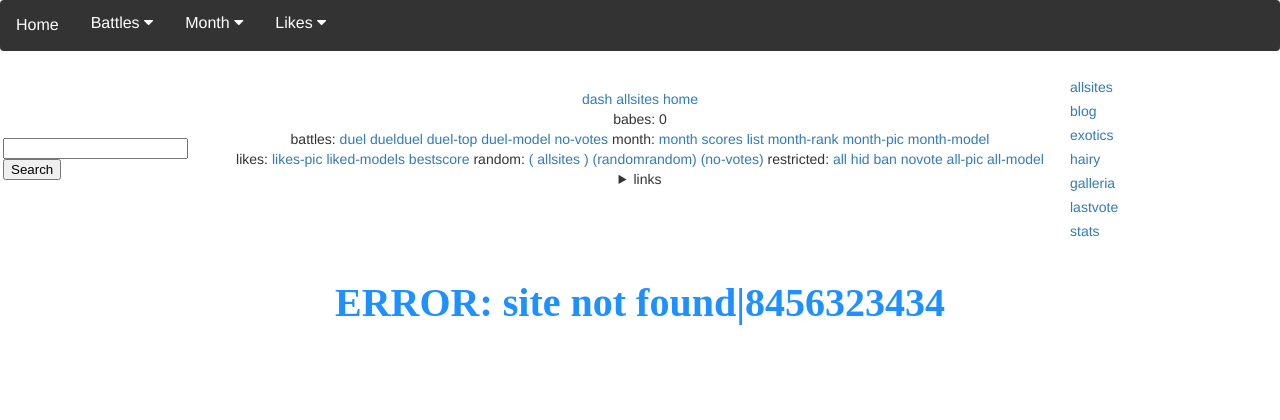
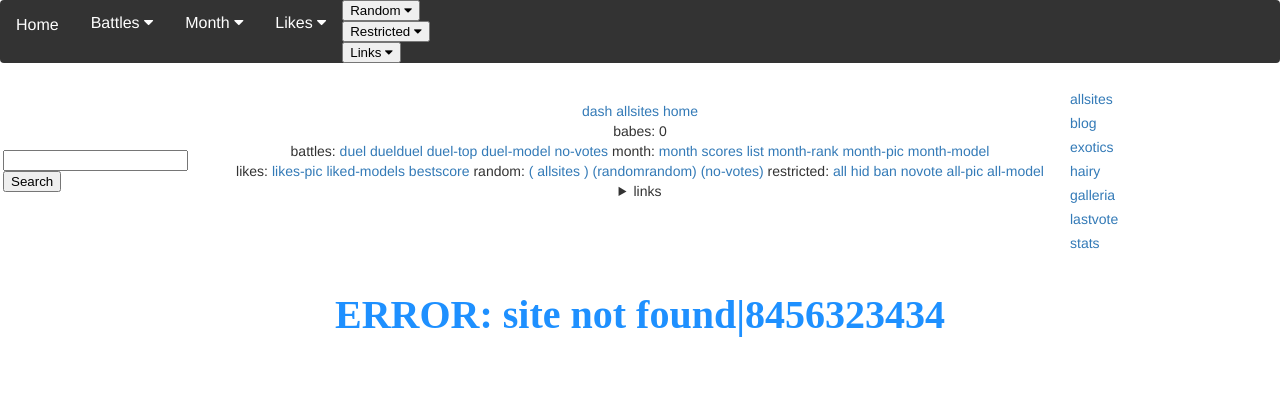
Before and after one commit to toleksa/atk, a Django app: page /atk/1/top/ in a window 1280 px wide. Shown: the top 420 px of the page. Run offline with Django 3.2, Linux system fonts and the light colour scheme.

Commit message:
menu items

```diff
--- a/atkdjango/atk/templates/atk/template_base.html
+++ b/atkdjango/atk/templates/atk/template_base.html
@@ -272,7 +272,27 @@
       <a title="Best AVG score" href='/atk/bestscore/top/'>bestscore</a>
     </div>
   </div>
-
+  <div class="dropdown-random">
+    <button class="dropbtn-random">Random
+      <i class="fa fa-caret-down"></i>
+    </button>
+    <div class="dropdown-random-content">
+    </div>
+  </div>
+  <div class="dropdown-restricted">
+    <button class="dropbtn-restricted">Restricted
+      <i class="fa fa-caret-down"></i>
+    </button>
+    <div class="dropdown-restricted-content">
+    </div>
+  </div>
+  <div class="dropdown-links">
+    <button class="dropbtn-links">Links
+      <i class="fa fa-caret-down"></i>
+    </button>
+    <div class="dropdown-links-content">
+    </div>
+  </div>
 </div>
 
         <center><table border=0><tr>
```
